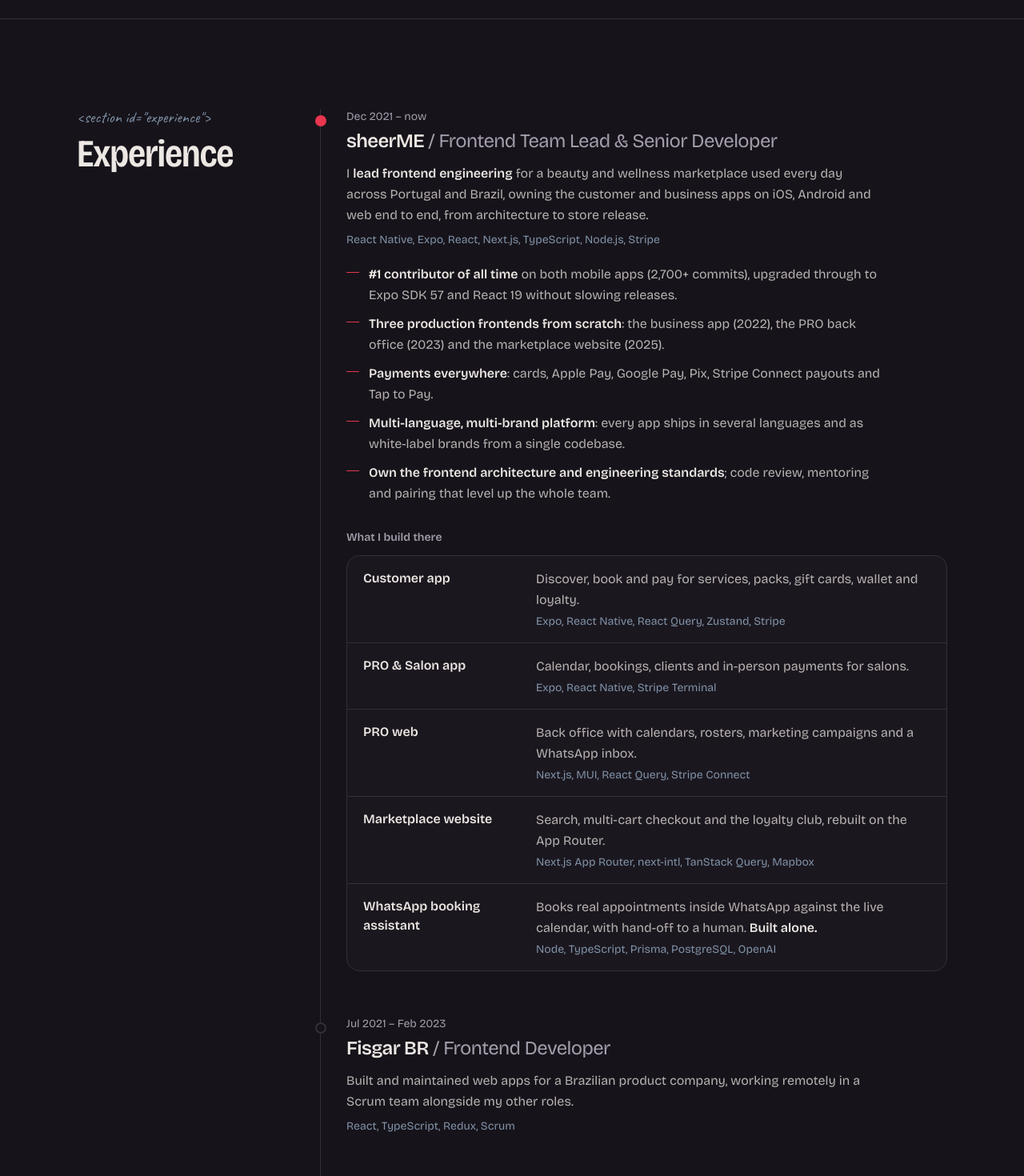
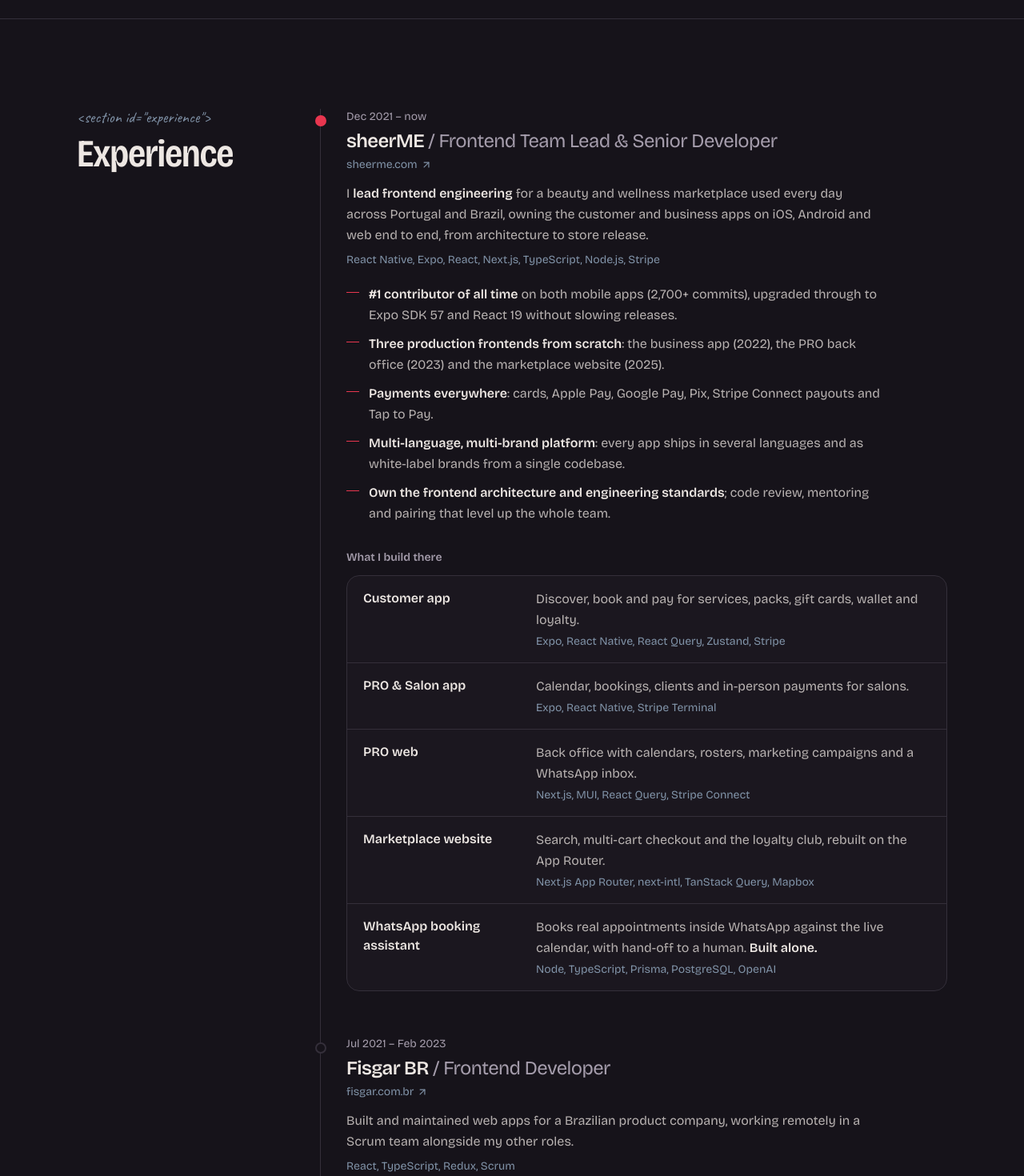
Before and after one commit to EdsonPaulo/edsonpaulo.github.io, a Next.js app: page /en/ in a window 1280 px wide. Shown: the part 3580-5050 px from the top of the page at 80% size. Built offline with nearby package versions, Linux system fonts and the light colour scheme.

Commit message:
feat(experience): add company website links to experience entries

```diff
--- a/app/(site)/[locale]/cv/page.tsx
+++ b/app/(site)/[locale]/cv/page.tsx
@@ -47,6 +47,11 @@ export default async function CV({ params }: { params: Promise<{ locale: string
             <div className="flex items-baseline justify-between gap-4">
               <h3 className="font-bold">
                 {role.company} <span className="font-normal text-[#16131a]/70">/ {role.title[locale]}</span>
+                {role.url && (
+                  <a href={role.url} className="ml-2 text-[8.5pt] font-normal text-[#16131a]/60">
+                    {strip(role.url)}
+                  </a>
+                )}
               </h3>
               <span className="shrink-0 text-[8.5pt] text-[#16131a]/60">{role.period[locale]}</span>
             </div>
--- a/app/(site)/[locale]/layout.tsx
+++ b/app/(site)/[locale]/layout.tsx
@@ -42,7 +42,7 @@ const personJsonLd = {
   "@type": "Person",
   name: profile.name,
   jobTitle: "Senior Software Engineer & Tech Lead",
-  worksFor: { "@type": "Organization", name: "sheerME" },
+  worksFor: { "@type": "Organization", name: "sheerME", url: "https://sheerme.com" },
   address: { "@type": "PostalAddress", addressLocality: "Luanda", addressCountry: "AO" },
   alumniOf: "Universidade Católica de Angola",
   url: profile.site,
--- a/components/Experience.tsx
+++ b/components/Experience.tsx
@@ -1,4 +1,5 @@
 import type { Dict } from "@/content/i18n";
+import { FiArrowUpRight } from "react-icons/fi";
 import { experience } from "@/content/experience";
 import type { Locale } from "@/content/types";
 import { Rich } from "./Rich";
@@ -19,6 +20,17 @@ export function Experience({ t, locale }: { t: Dict; locale: Locale }) {
               {role.company}
               <span className="font-normal text-muted"> / {role.title[locale]}</span>
             </h3>
+            {role.url && (
+              <a
+                href={role.url}
+                target="_blank"
+                rel="noopener noreferrer"
+                className="mt-1 inline-flex items-center gap-1 text-sm text-annot transition-colors hover:text-crimson"
+              >
+                {role.url.replace(/^https?:\/\//, "")}
+                <FiArrowUpRight aria-hidden />
+              </a>
+            )}
             <p className="mt-3 max-w-2xl leading-relaxed text-paper/75">
               <Rich text={role.summary[locale]} />
             </p>
--- a/content/experience.ts
+++ b/content/experience.ts
@@ -2,6 +2,8 @@ import type { L } from "./types";
 
 export type Role = {
   company: string;
+  /** company website, shown next to the name */
+  url?: string;
   title: L;
   period: L;
   summary: L;
@@ -13,6 +15,7 @@ export type Role = {
 export const experience: Role[] = [
   {
     company: "sheerME",
+    url: "https://sheerme.com",
     title: { en: "Frontend Team Lead & Senior Developer", pt: "Frontend Team Lead & Developer Sénior" },
     period: { en: "Dec 2021 – now", pt: "Dez 2021 – hoje" },
     summary: {
@@ -72,6 +75,7 @@ export const experience: Role[] = [
   },
   {
     company: "Fisgar BR",
+    url: "https://fisgar.com.br",
     title: { en: "Frontend Developer", pt: "Frontend Developer" },
     period: { en: "Jul 2021 – Feb 2023", pt: "Jul 2021 – Fev 2023" },
     summary: {
@@ -82,6 +86,7 @@ export const experience: Role[] = [
   },
   {
     company: "Mochi Noir & Met-Care",
+    url: "https://met-care.com",
     title: { en: "Project Manager", pt: "Gestor de Projeto" },
     period: { en: "May – Aug 2021", pt: "Mai – Ago 2021" },
     summary: {
```
Also changed, not shown: 2 other files (tests, documents, lock files or other folders).
